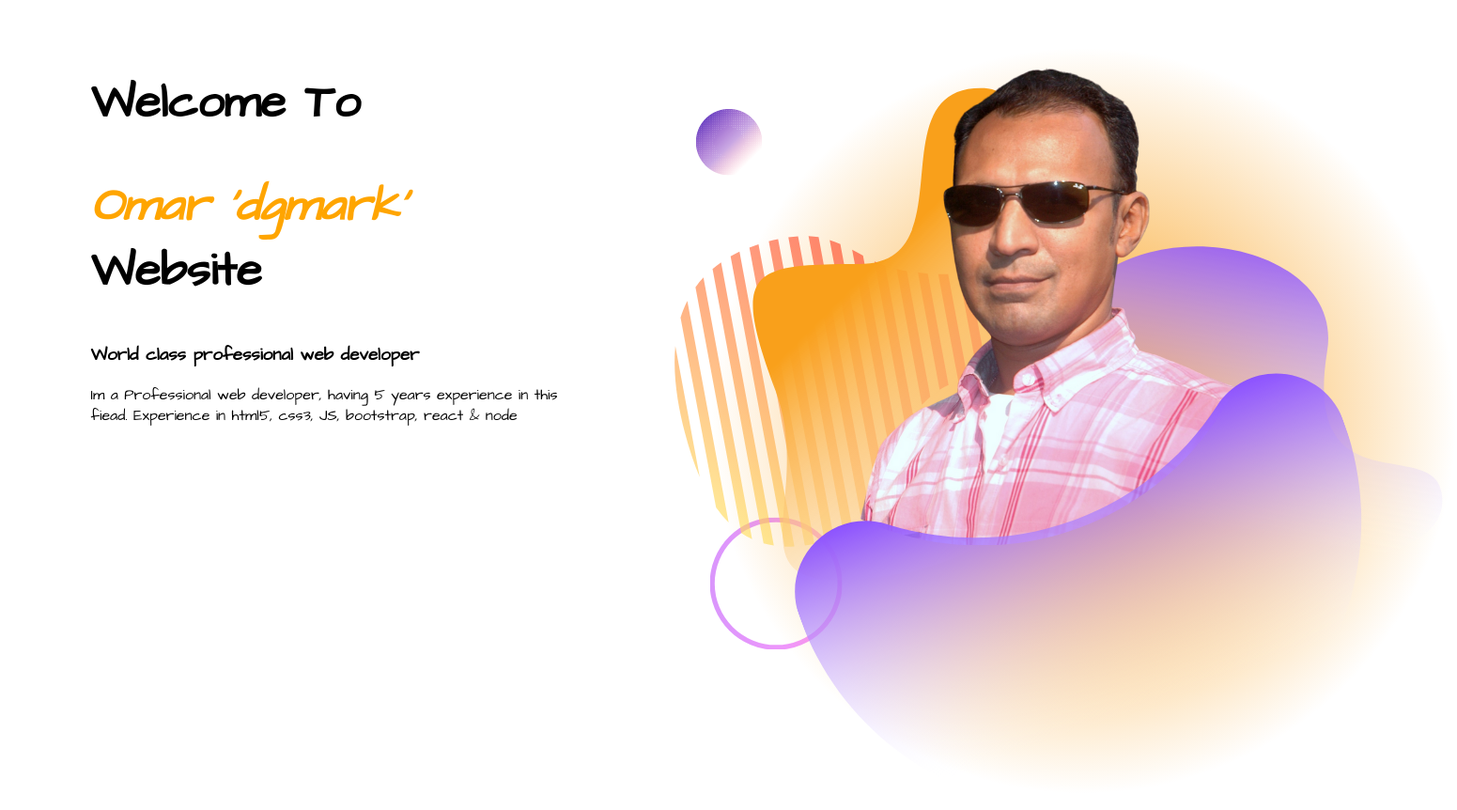
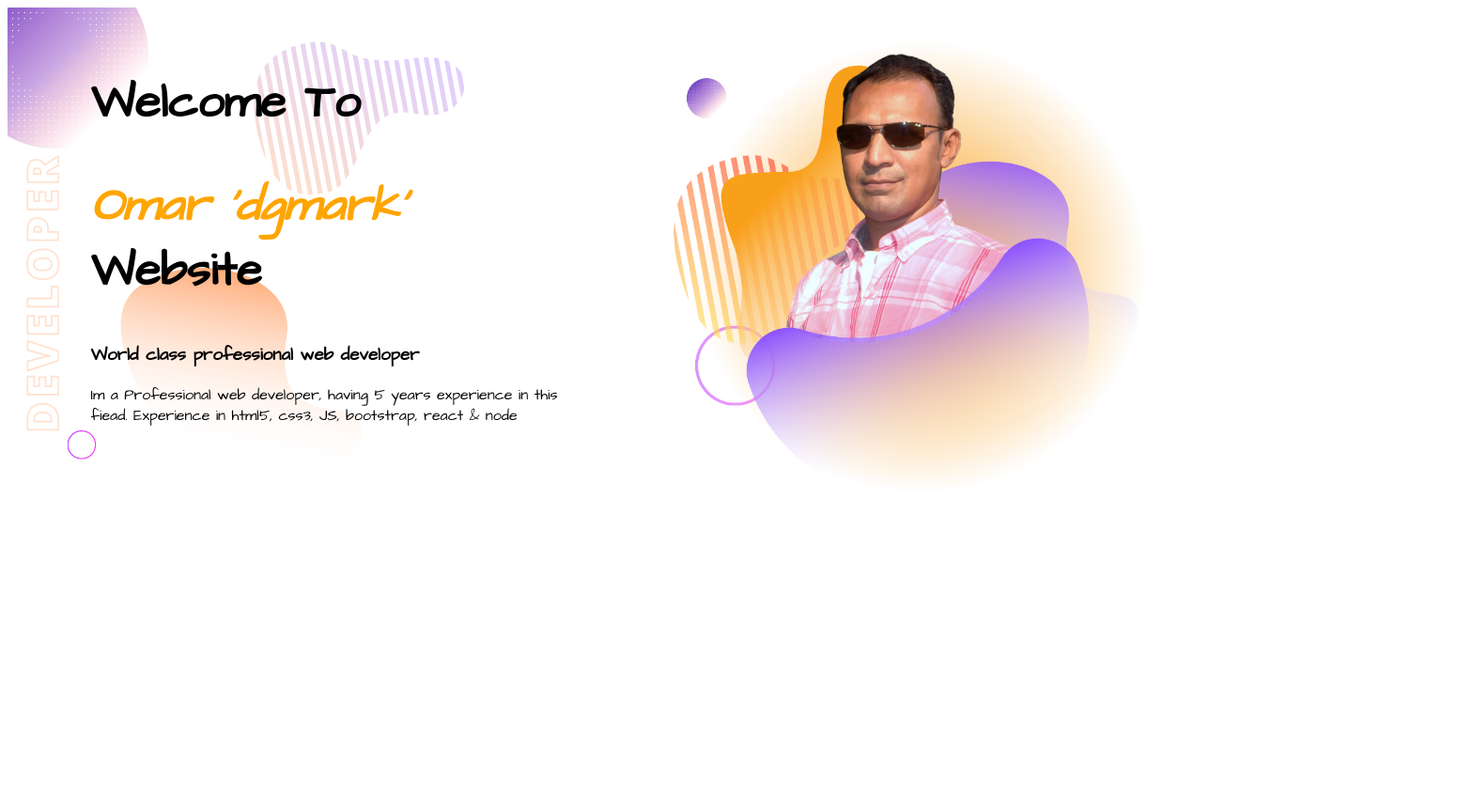
Before and after one commit to omardgmark/My-Web-portfolio, a plain HTML site: page index.html in a window 1280 px wide. Shown: the whole page at 94% size, 1551 px wide, since content can reach past the window. After the commit the page ends 800 px from the top, so only its background shows below. Drawn offline with Linux system fonts and the light colour scheme.

Commit message:
completing top section with top banner background

```diff
--- a/index.html
+++ b/index.html
@@ -11,7 +11,7 @@
     <link rel="stylesheet" href="style.css">
 </head>
 <body>
-    <section>
+    <section class="top-bg">
         <div class="half-width">
             <h1>Welcome To</h1>
             <h1><span class="name-highlight">Omar 'dgmark'</span> Website</h1>
--- a/style.css
+++ b/style.css
@@ -11,8 +11,18 @@ h1{
     font-weight: 200px;
 }
 .half-width{
-    width: 40%;
+    width: 40%; /*removed float: left; for top banner background first, later added again*/
     float: left;
     padding: 2%;
     margin-left: 5%;
 }
+.half-width img{
+    width: 100%;
+}
+.top-bg{
+    background-image: url("images/top-banner.png");
+    background-repeat: no-repeat;
+}
+section{
+    height: 500px;
+}
```
Also changed, not shown: images/top-banner.png (added).
